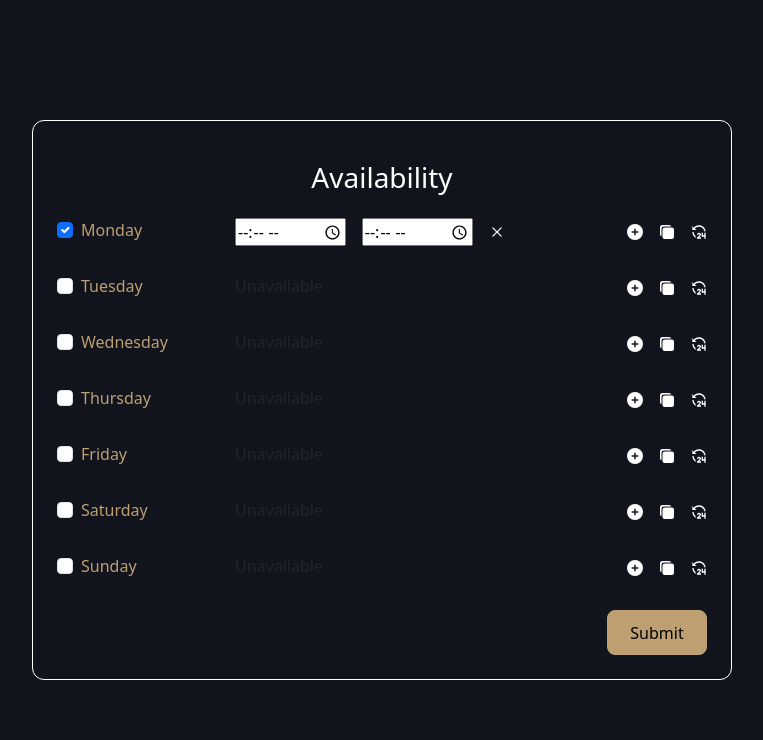
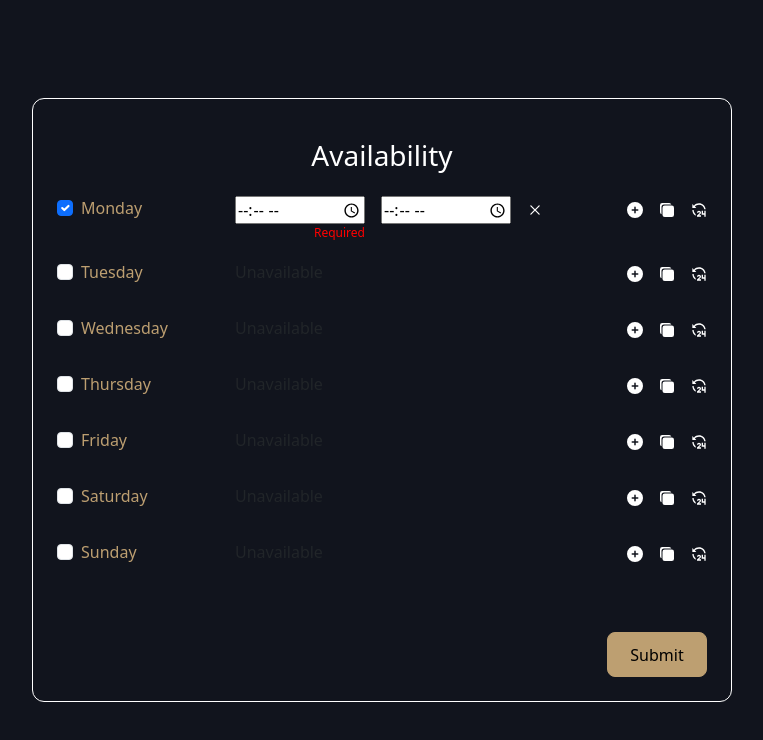
Before and after one commit to Shrutibalacse/Availability-Form, a React (Vite) app: page / in a window 1280 px wide. Both pictures are taken after a click on the link 893 px from the left and 238 px from the top of the page. Shown: the top 740 px of the page, without its empty margins (258-1021 px from the left). Built offline with nearby package versions, Linux system fonts and the light colour scheme.

Commit message:
Validation

```diff
--- a/index.html
+++ b/index.html
@@ -2,7 +2,7 @@
 <html lang="en">
   <head>
     <meta charset="UTF-8" />
-    <link rel="icon" type="image/svg+xml" href="/vite.svg" />
+    <link rel="icon" type="image/svg+xml" href="./src/assets/logo.svg" />
     <meta name="viewport" content="width=device-width, initial-scale=1.0" />
     <title>Availability Form</title>
   </head>
--- a/package.json
+++ b/package.json
@@ -11,11 +11,13 @@
   },
   "dependencies": {
     "bootstrap": "^5.3.3",
+    "formik": "^2.4.6",
     "react": "^18.3.1",
     "react-dom": "^18.3.1",
     "react-icons": "^5.3.0",
     "sass": "^1.79.3",
-    "uuidv4": "^6.2.13"
+    "uuidv4": "^6.2.13",
+    "yup": "^1.4.0"
   },
   "devDependencies": {
     "@eslint/js": "^9.9.0",
--- a/src/App.scss
+++ b/src/App.scss
@@ -30,9 +30,20 @@ svg {
     min-height: 40px;
   }
 
+  & .formError {
+    margin-bottom: 0;
+    color: #FF0000;
+    text-align: end;
+    font-size: 12px;
+    min-height: 20px;
+  }
+
+  &__slot .formError {
+    max-width: 130px;
+  }
+
   &__Day {
     color: $secondary-color;
-    cursor: pointer;
     width: 20%;
 
     label, input {
@@ -49,8 +60,18 @@ svg {
   }
 }
 
-.Availability-form__slot .Delete-Slots {
+.Availability-form__slot {
+  .Delete-Slots {
   cursor: pointer;
+  }
+
+  .Start-time, .End-time {
+    min-width: 130px;
+
+    & input {
+      width: 100%;
+    }
+  }
 }
 
 .Availability-form__Submit {
--- a/src/components/AvailabilityForm.jsx
+++ b/src/components/AvailabilityForm.jsx
@@ -9,13 +9,15 @@ function AvailabilityForm({ days }) {
     },{})
   )
 
+  const [formError, setFormError] = useState("")
+
   function updateDayState(day, updatedSate) {
     setDayState((prevDayState)=> ({...prevDayState, [day]: {...prevDayState[day], ...updatedSate}}))
   }
 
   function handleSubmit() {
     const formData = Object.keys(dayState).map((day) => {
-      const {isChecked, addSlotsList, fullDayShift} = dayState[day]
+      const {isChecked, addSlotsList, fullDayShift} = dayState[day] // extracting values fromm daystate of current day
 
       return {
         day,
@@ -23,6 +25,15 @@ function AvailabilityForm({ days }) {
         slots: fullDayShift ? "Activated Full Day Shift" : isChecked ? addSlotsList : "Unavailable"
       }
     })
+
+    const formErrorCheck = formData.some((day) => day.isChecked || day.slots != 'Unavailable')
+    if(!formErrorCheck) {
+      setFormError("Please select atleast one Time Slot")
+      return // stops form submissiom
+    }
+    else {
+      setFormError("")
+    }
 
     console.log(formData)
   }
@@ -39,6 +50,7 @@ function AvailabilityForm({ days }) {
             return <AvailabilityRow key={index} day={item} dayState={dayState} updateDayState={updateDayState} />
           })
         }
+        <p className='formError'>{formError}</p>
         <button className="Availability-form__Submit" onClick={handleSubmit}>Submit</button>
       </div>
     </>
--- a/src/components/AvailabilityRow.jsx
+++ b/src/components/AvailabilityRow.jsx
@@ -1,7 +1,6 @@
 import { v4 as uuidv4 } from "uuid";
 import Actions from "./Actions";
 import AvailabilityDay from "./AvailabilityDay";
-import { useState } from "react";
 import TimeSlotsContainer from "./TimeSlotsContainer";
 
 function AvailabilityRow({ day , dayState , updateDayState }) {
@@ -19,7 +18,7 @@ function AvailabilityRow({ day , dayState , updateDayState }) {
         fullDayShift: false
       })
     }
-    // when the checkbox is unchecked and there are slots, now a slot is added, first slotmust be added rather appendng a slot in existing slots
+    // when the checkbox is unchecked and there are slots, now a slot is added, first slot must be added rather appendng a slot in existing slots
     // if(!isChecked){
 
     // }
@@ -105,6 +104,7 @@ function AvailabilityRow({ day , dayState , updateDayState }) {
     updateDayState(day, {
       addSlotsList: updatedSlots,
     });
+    console.log("updatedSlots", updatedSlots)
   }
 
   return (
--- a/src/components/TimeSlots.jsx
+++ b/src/components/TimeSlots.jsx
@@ -1,22 +1,84 @@
 import { RxCross2 } from "react-icons/rx";
+import { useState, useEffect } from "react";
 
-function TimeSlots({ deleteSlots , handleSlots , slot }) {
+function TimeSlots({ deleteSlots, handleSlots, slot , addSlotsList }) {
+  const [error, setError] = useState({});
 
-  function handleStartTime(event) {
-    handleSlots(slot.id, {startTime: event.target.value})
+  function handleStartTime(event) { // handles start time when input value changes
+    const startTime = event.target.value;
+    const { endTime } = slot; // fetches endTime from slots
+    handleSlots(slot.id, { startTime });
+
+    validateTimeSlot(startTime, endTime);
   }
+
   function handleEndTime(event) {
-    handleSlots(slot.id, {endTime: event.target.value})
+    const endTime = event.target.value;
+    const { startTime } = slot;
+    handleSlots(slot.id, { endTime });
+
+    validateTimeSlot(startTime, endTime);
   }
+
+  function validateTimeSlot(startTime, endTime) {
+    let errorMessages = {};
+    if (!startTime) {
+      errorMessages.startTimeError = "Required";
+    }
+    else if (!endTime) {
+      errorMessages.endTimeError = "Required";
+    }
+    else if (startTime > endTime) {
+      errorMessages.startTimeError = "Start time must be less than end time.";
+      errorMessages.endTimeError = "End time must be greater than start time"
+    }
+    else if (endTime === startTime) {
+      errorMessages.endTimeError = "Start and End  time both cann't be same"
+    }
+    else {
+      const isOverlapping = addSlotsList.some((existingSlot) => {
+        if (existingSlot.id === slot.id) return false; // skipping the editing slot
+
+        return (
+          (startTime < existingSlot.endTime && endTime > existingSlot.startTime)
+        );
+      });
+
+      if (isOverlapping) {
+        errorMessages.startTimeError = "Time slot overlaps with another slot.";
+        errorMessages.endTimeError = "Time slot overlaps with another slot.";
+      }
+    }
+    setError(errorMessages);
+  }
+
+  useEffect(() => {
+    const { startTime, endTime } = slot;
+    validateTimeSlot(startTime, endTime);
+  }, [slot.startTime, slot.endTime]); // trigger validation automatically in real time
 
   return (
     <>
       <div className="Availability-form__slot d-flex gap-3" id={slot.id}>
         <div className="Start-time">
-          <input type="time" value={slot.startTime} onChange={handleStartTime} />
+          <input
+            type="time"
+            name="startTime"
+            value={slot.startTime}
+            onChange={handleStartTime}
+          />
+          {/* {error.required && <p className="formError">{error.required}</p>}  */}
+          {error.startTimeError && <p className="formError">{error.startTimeError}</p>}
         </div>
         <div className="End-time">
-          <input type="time" value={slot.endTime} onChange={handleEndTime} />
+          <input
+            type="time"
+            name="endTime"
+            value={slot.endTime}
+            onChange={handleEndTime}
+          />
+          {/* {error.required && <p className="formError">{error.required}</p>}   */}
+          {error.endTimeError && <p className="formError">{error.endTimeError}</p>}
         </div>
         <a className="Delete-Slots" onClick={deleteSlots}>
           <RxCross2 />
--- a/src/components/TimeSlotsContainer.jsx
+++ b/src/components/TimeSlotsContainer.jsx
@@ -1,15 +1,20 @@
 import TimeSlots from "./TimeSlots";
 
 function TimeSlotsContainer({ addSlotsList , deleteSlots , handleSlots }) {
+  const sortedSlots = [...addSlotsList].sort((a, b) => {
+    if (!a.startTime || !b.startTime) return 0;  // Handling empty times
+    return a.startTime.localeCompare(b.startTime);  // Comparing startTime
+  });
+
   return (
     <>
-      <div className="Availability-form__TimeSlots d-flex flex-column gap-3">
+      <form className="Availability-form__TimeSlots d-flex flex-column gap-3">
         {
-          addSlotsList.map((item, index) => {
-            return <TimeSlots key={index} deleteSlots={() => deleteSlots(item.id)} slot={item} handleSlots={handleSlots} />
+          sortedSlots.map((item, index) => {
+            return <TimeSlots key={index} deleteSlots={() => deleteSlots(item.id)} slot={item} handleSlots={handleSlots} addSlotsList={addSlotsList} />
           })
         }
-      </div>
+      </form>
     </>
   );
 }
```
Also changed, not shown: src/assets/logo.svg (added), 1 other file (tests, documents, lock files or other folders).
